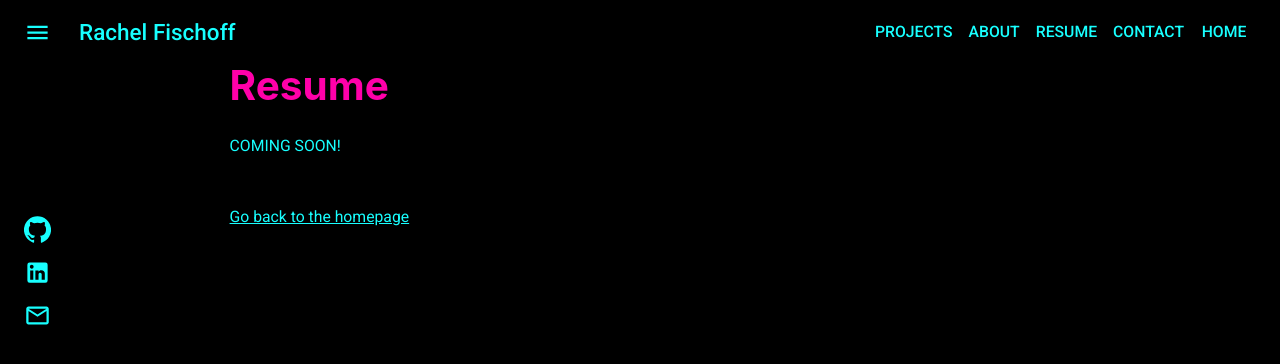
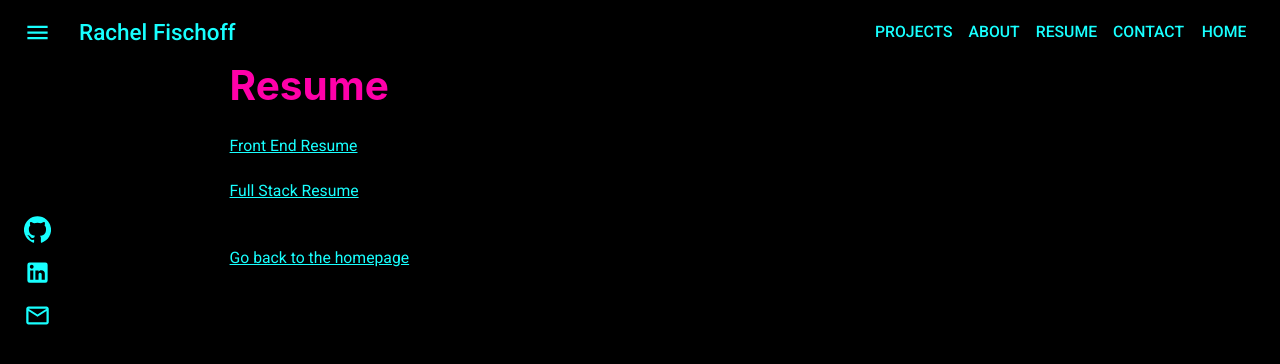
Before and after one commit to rachel-fischoff/gatsby-portfolio, a Gatsby site: page /resume in a window 1280 px wide. Built offline with nearby package versions, Linux system fonts and the light colour scheme; Gatsby itself is replaced by a stand-in of ours.

Commit message:
with resumes linking to github for pdf

```diff
--- a/src/pages/resume.js
+++ b/src/pages/resume.js
@@ -8,9 +8,19 @@ const Resume = () => (
   <Layout>
     <SEO title="Resume" />
     <h1>Resume</h1>
-    <p>COMING SOON! </p>
 
-    <br/>
+    <a href="https://github.com/rachel-fischoff/gatsby-portfolio/blob/master/src/images/Rachel_Fischoff_FE_SEPT_2020.pdf">
+      Front End Resume
+    </a>
+    <br />
+    <br />
+    <a href="https://github.com/rachel-fischoff/gatsby-portfolio/blob/master/src/images/Rachel_Fischoff_FS_Sept_2020.pdf">
+      Full Stack Resume
+    </a>
+
+    <br />
+    <br />
+    <br />
     <Link to="/">Go back to the homepage</Link>
   </Layout>
 )
```
